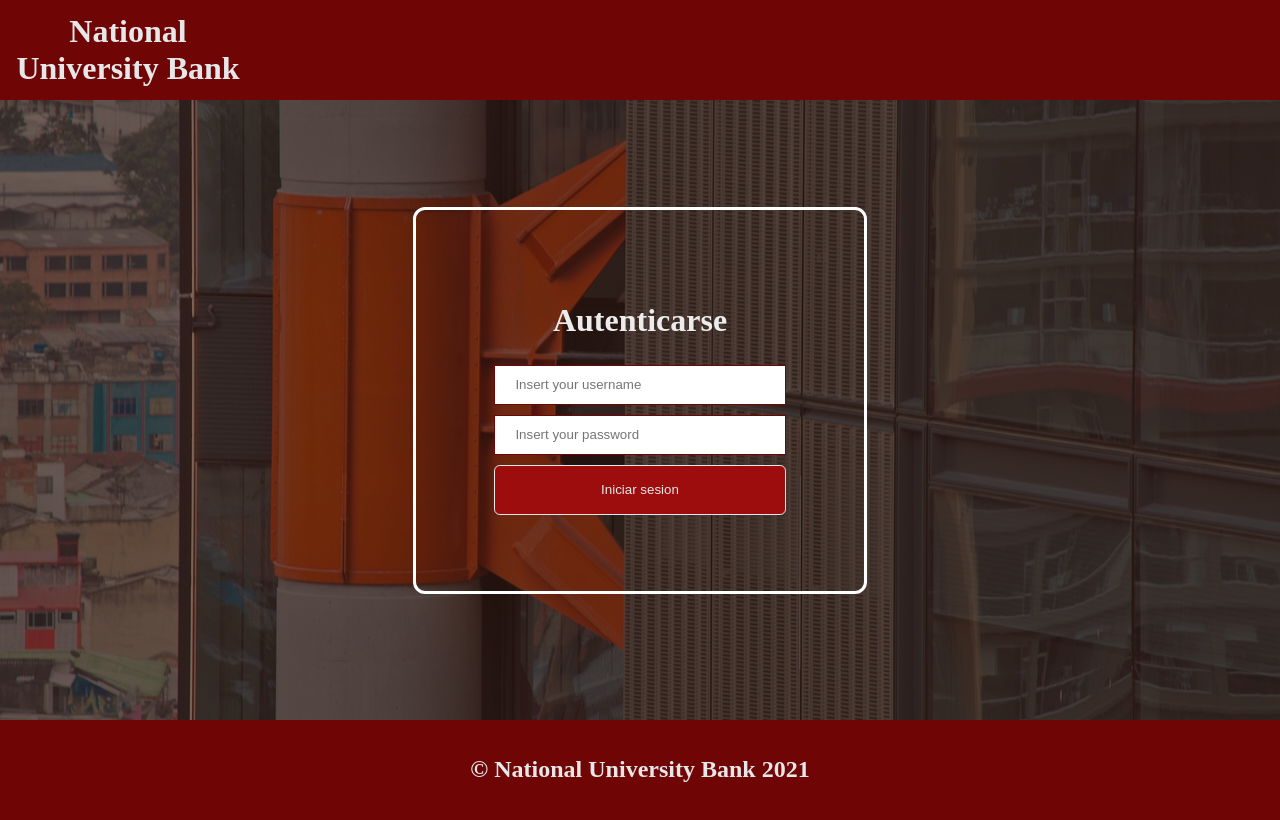
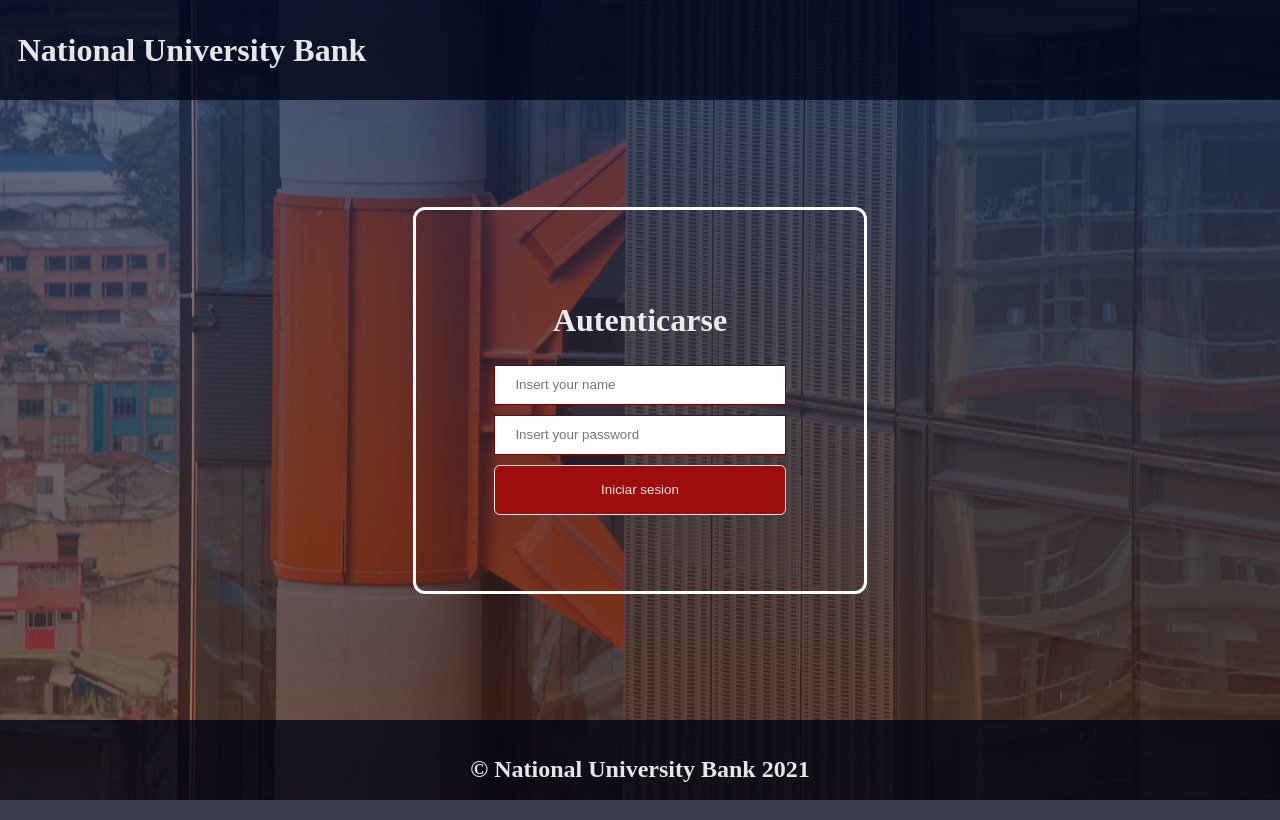
Before and after one commit to Stocpoolt/cajero-frontend, a Vue app: page /user/auth in a window 1280 px wide. Built offline with nearby package versions, Linux system fonts and the light colour scheme.

Commit message:
Jan30 23:20

```diff
--- a/server.js
+++ b/server.js
@@ -11,6 +11,6 @@ app.get(/.*/, function (req, res) {
 res.sendFile(path.join(__dirname, '/dist/index.html'))
 })
 
-const port = process.env.PORT || 8080
+const port = process.env.PORT || 8081
 app.listen(port)
 console.log(`app is listening on port: ${port}`)
--- a/src/App.vue
+++ b/src/App.vue
@@ -5,9 +5,9 @@
         <h1>National University Bank</h1>
         <nav>
           <button v-on:click="init" v-if="is_auth" ><font-awesome-icon icon="home"/> Home</button>
-          <button v-on:click="getBalance" v-if="is_auth" ><font-awesome-icon icon="money-bill" class="mr-2"/> Saldo </button>
-          <button v-on:click="doTransaction" v-if="is_auth" ><font-awesome-icon icon="credit-card" class="mr-2"/> Transacción </button>
-          <button v-on:click="logOut" v-if="is_auth" ><font-awesome-icon icon="door-open"/> Cerrar sesión</button>
+          <button v-on:click="getBalance" v-if="is_auth" ><font-awesome-icon icon="money-bill" class="mr-2"/>Balance</button>
+          <button v-on:click="doTransaction" v-if="is_auth" ><font-awesome-icon icon="credit-card" class="mr-2"/>Transaction</button>
+          <button v-on:click="logOut" v-if="is_auth" ><font-awesome-icon icon="door-open"/>Sign off</button>
         </nav>
       </div>
       <div class="main-component">
@@ -104,17 +104,15 @@ export default {
     width: 100%;
     height: 10vh;
     min-height: 100px;
-
-    background-color: #700505 ;
+    background-color: #000314c5 ;
     color:#E5E7E9 ;
-
     display: flex;
     justify-content: space-between;
     align-items: center;
   }
   /* Distancia entre el borde y el titulo (NU Bank) */
   .header h1{
-    width: 20%;
+    width: 30%;
     text-align: center;
   }
   .header nav {
@@ -130,17 +128,16 @@ export default {
     /* Color letra de botón; del botón; del borde */
     color: #fff;
     display: inline-block;
-    border: 5px solid transparent;
+    border: 1px solid transparent;
     line-height: 1.5;
     margin-top: .25rem;
     margin-bottom: .25rem;
     font-weight: 1000;
     border-radius: 2em;
     padding: .375rem .75rem;
-    background-color: #ad1010;
-    border-color: #a03737;
+    background-color: #000314c5;
+    border-color: #f7f7f7e0;
     width: 180px;
-
     /* Redondes del borde del botón; ancho y alto */
     border-radius: 5px;
     padding: 10px 20px;
@@ -162,7 +159,7 @@ export default {
     height: 10vh;
     min-height: 100px;
     /* Color parte de abajo; letra de dicha parte */
-    background-color: #700505;
+    background-color: #000314c5;
     color: #E5E7E9;
   }
   .footer h2{
@@ -173,7 +170,7 @@ export default {
     align-items: center;
   }
   .fondo{
-    background-image: linear-gradient(rgba(47, 23, 15, 0.65), rgba(47, 23, 15, 0.65)), url('../src/assets/principal.jpg');
+    background-image: linear-gradient(rgba(19, 45, 94, 0.65), rgba(80, 34, 13, 0.65)), url('../src/assets/principal.jpg');
     width: 100%;
     height: 100vh;
     background-size: cover;
--- a/src/components/UserAuth.vue
+++ b/src/components/UserAuth.vue
@@ -3,7 +3,7 @@
         <div class="container_auth_user">
             <h1>Autenticarse</h1>
             <form v-on:submit.prevent="processAuthUser" >
-                <input type="text" v-model="user_in.username" placeholder="Insert your username">
+                <input type="text" v-model="user_in.username" placeholder="Insert your name">
                 <br>
                 <input type="password" v-model="user_in.password" placeholder="Insert your password">
                 <br>
@@ -30,7 +30,7 @@ export default {
     methods: {
         processAuthUser: function(){
             var self = this
-            axios.post("https://stocpoolt-cajero-backend.herokuapp.com/user/auth/", self.user_in,  {headers: {}})
+            axios.post("http://localhost:8000/user/auth/", self.user_in,  {headers: {}})
                 .then((result) => {
                     alert("Autenticación exitosa");
                     self.$emit('log-in', self.user_in.username)
--- a/src/components/UserBalance.vue
+++ b/src/components/UserBalance.vue
@@ -3,8 +3,8 @@
         <div class="continer_user_transaction">
             <div class="fondoUser">
                 <h1><br>
-                    {{username}}, NU Bank te informa: <br>
-                    Tu saldo disponible es: <span>  ${{balance}} COP </span>
+                    {{username}}, NU Bank informs you: <br>
+                    Your available balance is: <span>  ${{balance}} COP </span>
                 </h1>
             </div>
         </div>
@@ -26,7 +26,7 @@ export default {
         this.username = this.$route.params.username
         let self = this
 
-        axios.get("https://stocpoolt-cajero-backend.herokuapp.com/user/balance/" + this.username).then((result) => {
+        axios.get("http://localhost:8000/user/balance/" + this.username).then((result) => {
             self.balance = result.data.balance
         })
     }
@@ -66,7 +66,7 @@ export default {
         align-items: center;
     }
     .fondoUser{
-        background-image: linear-gradient(rgba(15, 20, 47, 0.65), rgba(15, 23, 47, 0.65)), url('../assets/principal.jpg');
+        background-image: linear-gradient(rgba(99, 10, 10, 0.65), rgba(15, 23, 47, 0.65)), url('../assets/principal.jpg');
         width: 100%;
         height: 100vh;
         background-size: cover;
--- a/src/components/UserTransaction.vue
+++ b/src/components/UserTransaction.vue
@@ -30,7 +30,7 @@ export default {
                 username: this.username,
                 value: this.value
             }
-            axios.put("https://stocpoolt-cajero-backend.herokuapp.com/user/transaction/", transaction_in,  {headers: {}})
+            axios.put("http://localhost:8000/transaction/", transaction_in,  {headers: {}})
                 .then((result) => {
                     alert("Transaction Correcta, Saldo Restante: " + result.data.actual_balance);
 
```
